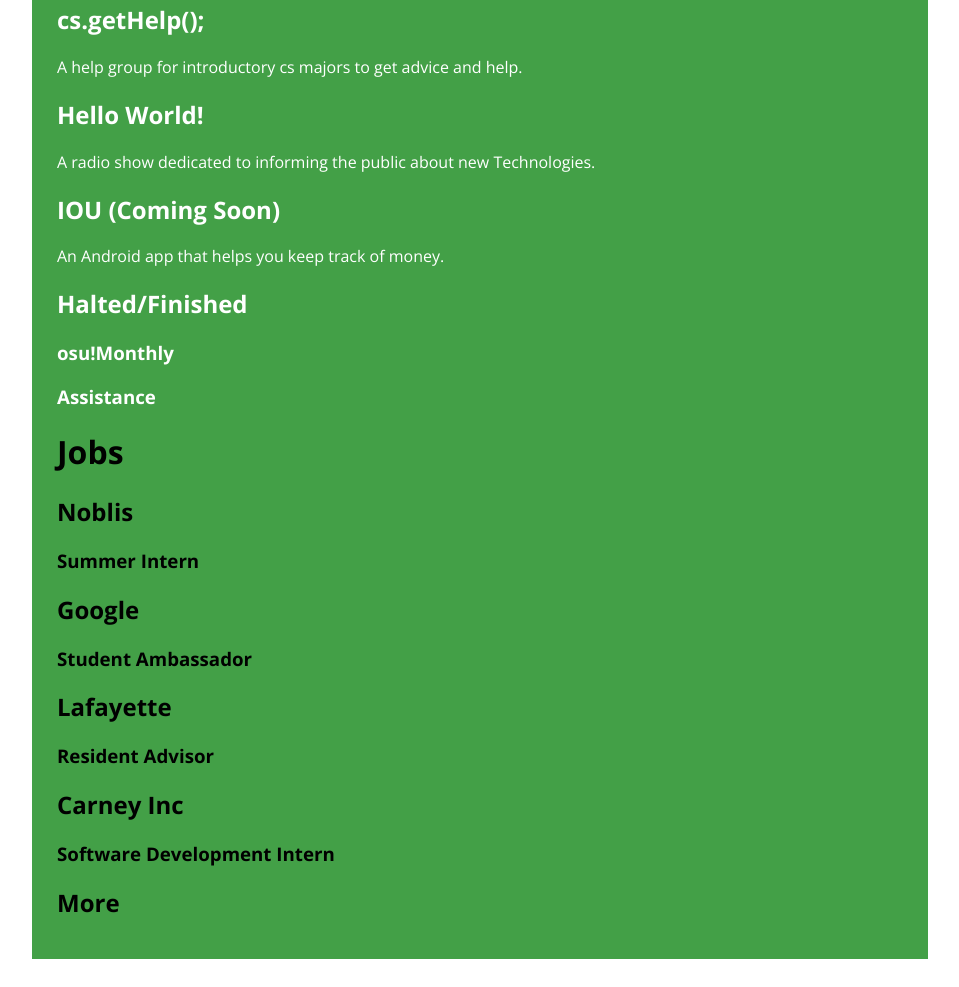
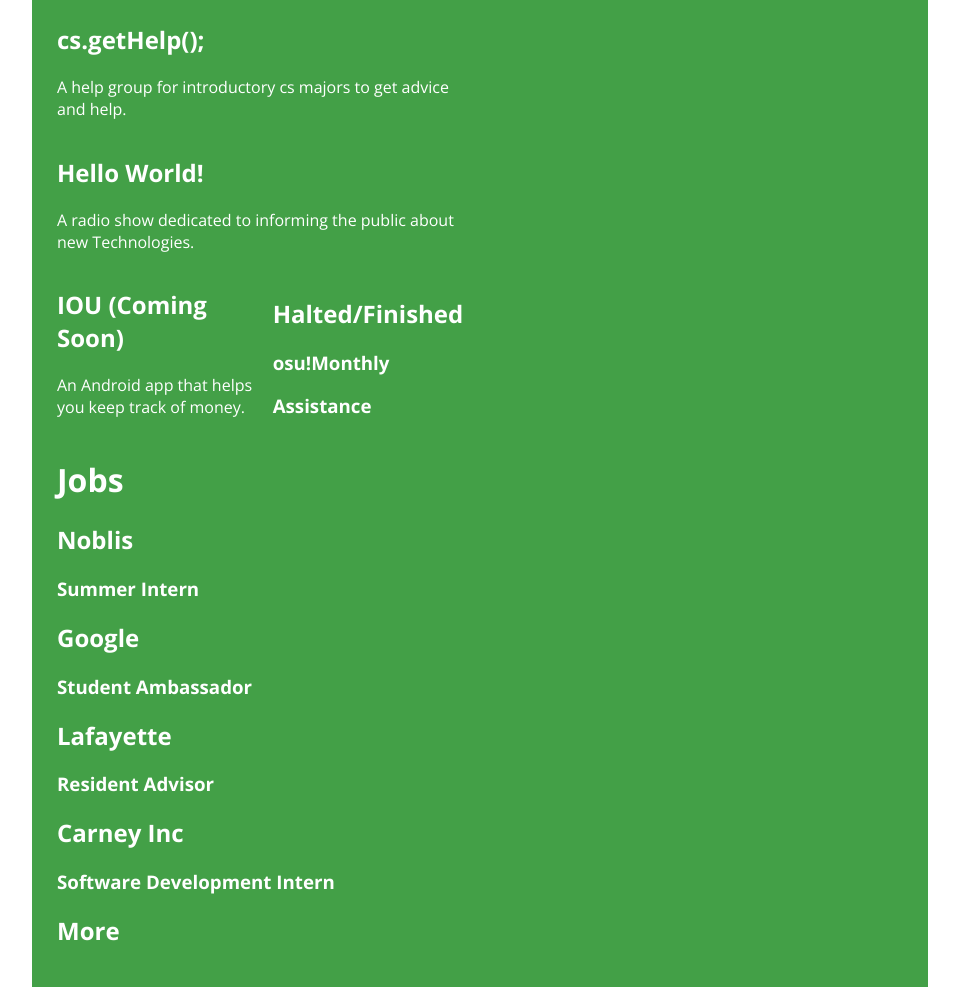
Before and after one commit to jjrocks/jjs-website, a plain HTML site: page Website/index.html in a window 1280 px wide. Shown: the part 421-1408 px from the top of the page, without its empty margins (160-1119 px from the left). Before the commit the page ends 1380 px from the top, so only its background shows below. Drawn offline with nearby package versions, Linux system fonts and the light colour scheme.

```diff
--- a/Website/resources/css/stylesheet.css
+++ b/Website/resources/css/stylesheet.css
@@ -57,12 +57,14 @@ body
 .project
 {
 	/*background-color: #E53935;*/
+	display: inline-block;
+	max-width: 50%;
 }
 
 .Jobs
 {
 	/*background-color: #FFC107;*/
-	color: #000;
+	/*color: #000;*/
 }
 
 .job
```
Also changed, not shown: Website/index.html (+1 -0 lines).
